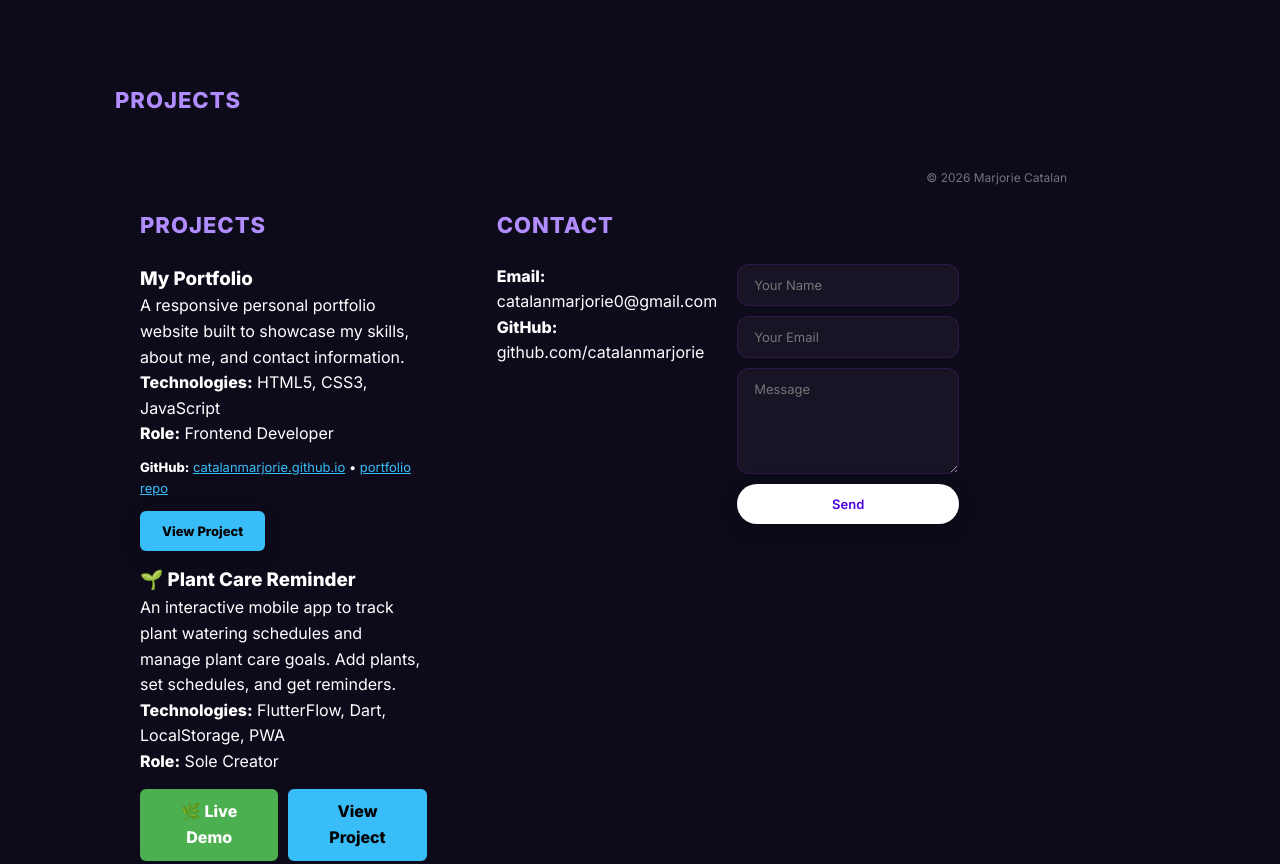
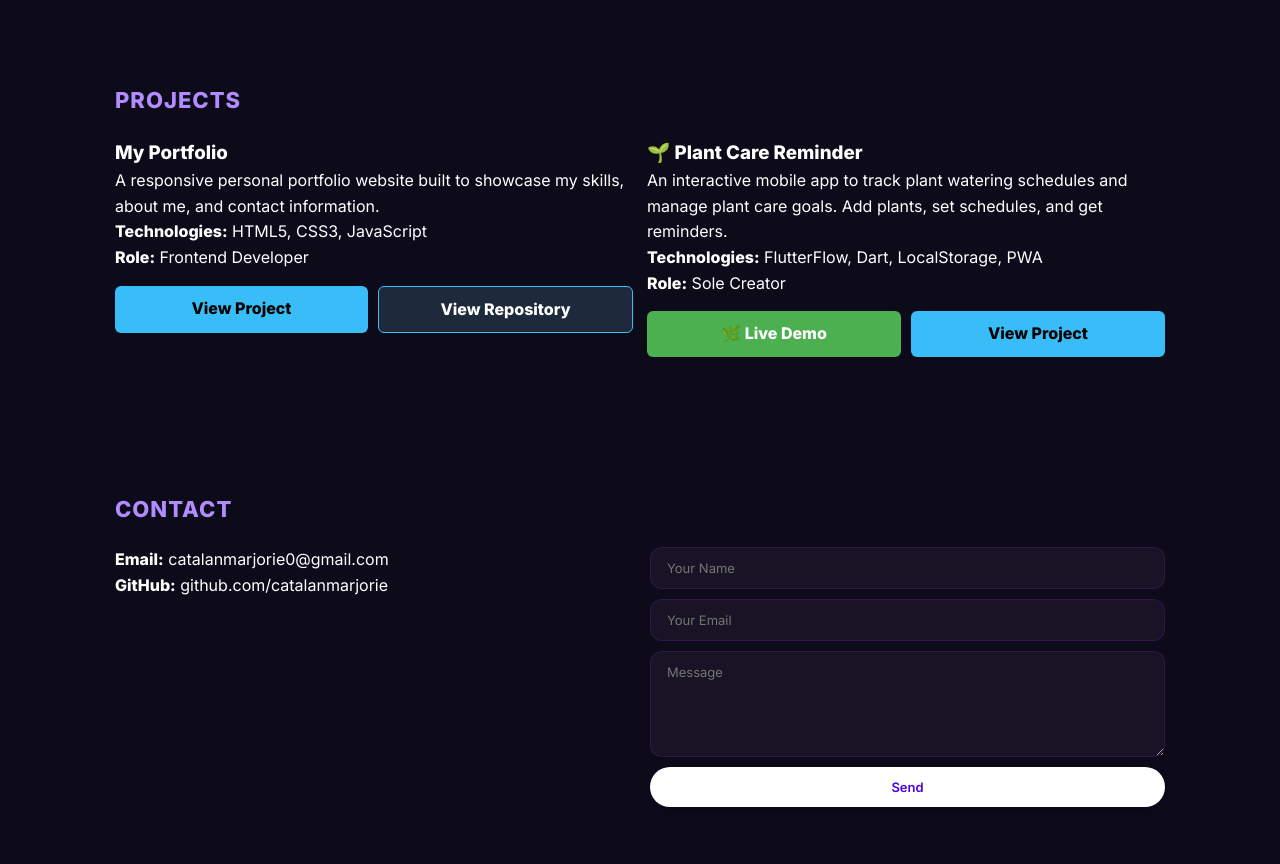
Before and after one commit to catalanmarjorie/catalanmarjorie.github.io, a plain HTML site: page index.html in a window 1280 px wide. Shown: the part 920-1784 px from the top of the page. Drawn offline with Linux system fonts and the light colour scheme; no server answers.

Commit message:
Update index.html

```diff
--- a/index.html
+++ b/index.html
@@ -65,11 +65,6 @@
 
   <section id="projects" class="section">
   <h2 class="section-title">PROJECTS</h2>
-
-  <div class="projects-grid" style="display:grid; gap:20px;">
-
-    <section id="projects" class="section">
-  <h2 class="section-title">PROJECTS</h2>
   <div class="projects-grid">
 
     <div class="project-card">
@@ -77,8 +72,10 @@
       <p>A responsive personal portfolio website built to showcase my skills, about me, and contact information.</p>
       <p><strong>Technologies:</strong> HTML5, CSS3, JavaScript</p>
       <p><strong>Role:</strong> Frontend Developer</p>
-      <p style="margin-top:10px; font-size:13px;"><strong>GitHub:</strong> <a href="https://github.com/catalanmarjorie.github.io" target="_blank" style="color:#38bdf8;">catalanmarjorie.github.io</a> • <a href="https://github.com/catalanmarjorie/catalanmarjorie.github.io" target="_blank" style="color:#38bdf8;">portfolio repo</a></p>
-      <a href="https://catalanmarjorie.github.io/" class="btn primary" style="background:#38bdf8; color:#000; padding:10px 22px; border-radius:6px; display:inline-block; margin-top:12px; font-weight:bold; text-decoration:none;">View Project</a>
+      <div style="display:flex; gap:10px; margin-top:15px;">
+        <a href="https://catalanmarjorie.github.io/" style="background:#38bdf8; color:#000; padding:10px 20px; border-radius:6px; font-weight:bold; text-decoration:none; flex:1; text-align:center;">View Project</a>
+        <a href="https://github.com/catalanmarjorie/catalanmarjorie.github.io" target="_blank" style="background:#1e293b; color:white; border:1px solid #38bdf8; padding:10px 20px; border-radius:6px; font-weight:bold; text-decoration:none; flex:1; text-align:center;">View Repository</a>
+      </div>
     </div>
 
     <div class="project-card">
```
